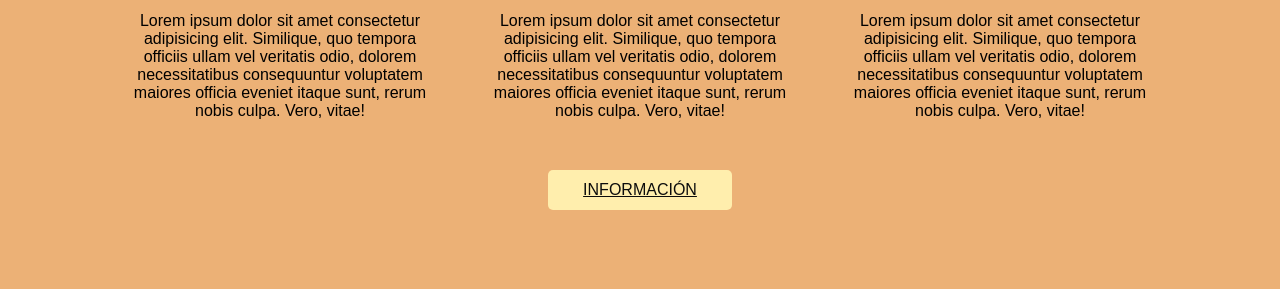
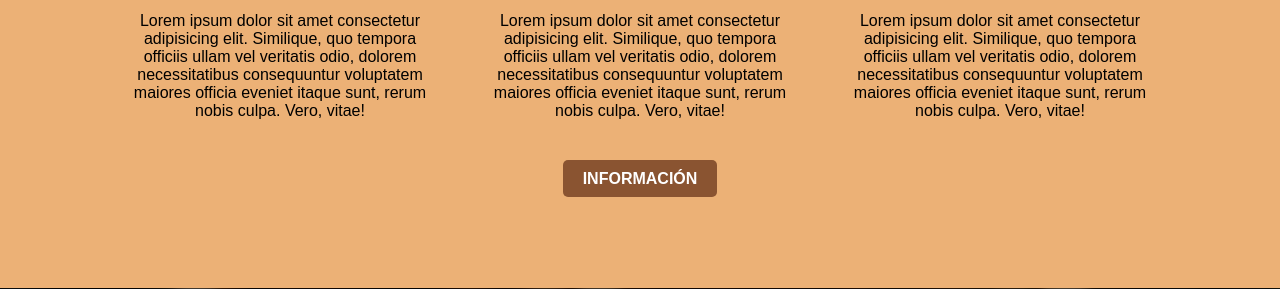
Before and after one commit to luis-sagx/SurenioWebsite, a plain HTML site: page index.html in a window 1280 px wide. Shown: the part 511-800 px from the top of the page. Drawn offline with Linux system fonts and the light colour scheme.

Commit message:
EduardoV1.1.2
BTN

```diff
--- a/css/index.css
+++ b/css/index.css
@@ -140,17 +140,23 @@
 
  /*botones*/
  .btn-1 {
-   display: inline-block;
-   padding: 11px 35px;
-   background-color: #FFEEAD;
-   color: #0C0C0C;
-   text-transform: uppercase;
-   border-radius: 5px;
-   border: none;
-   cursor: pointer;
+  padding: 10px 20px;
+  background-color: #8a5431;
+  color: white;
+  text-transform: uppercase;
+  text-decoration: none;
+  border: none;
+  border-radius: 5px;
+  font-size: 1rem;
+  font-weight: bold;
+  cursor: pointer;
+  transition: background-color 0.3s, transform 0.3s;
  }
 
  .btn-1:hover {
-   background-color: #EC823A;
+    background-color: #fc894f;
+    transform: scale(1.05);
+    box-shadow: 0 0 10px rgba(255, 99, 71, 0.7);
+    transition: background-color 0.3s, color 0.3s, box-shadow 0.3s;
  }
  /*botones*/
```
